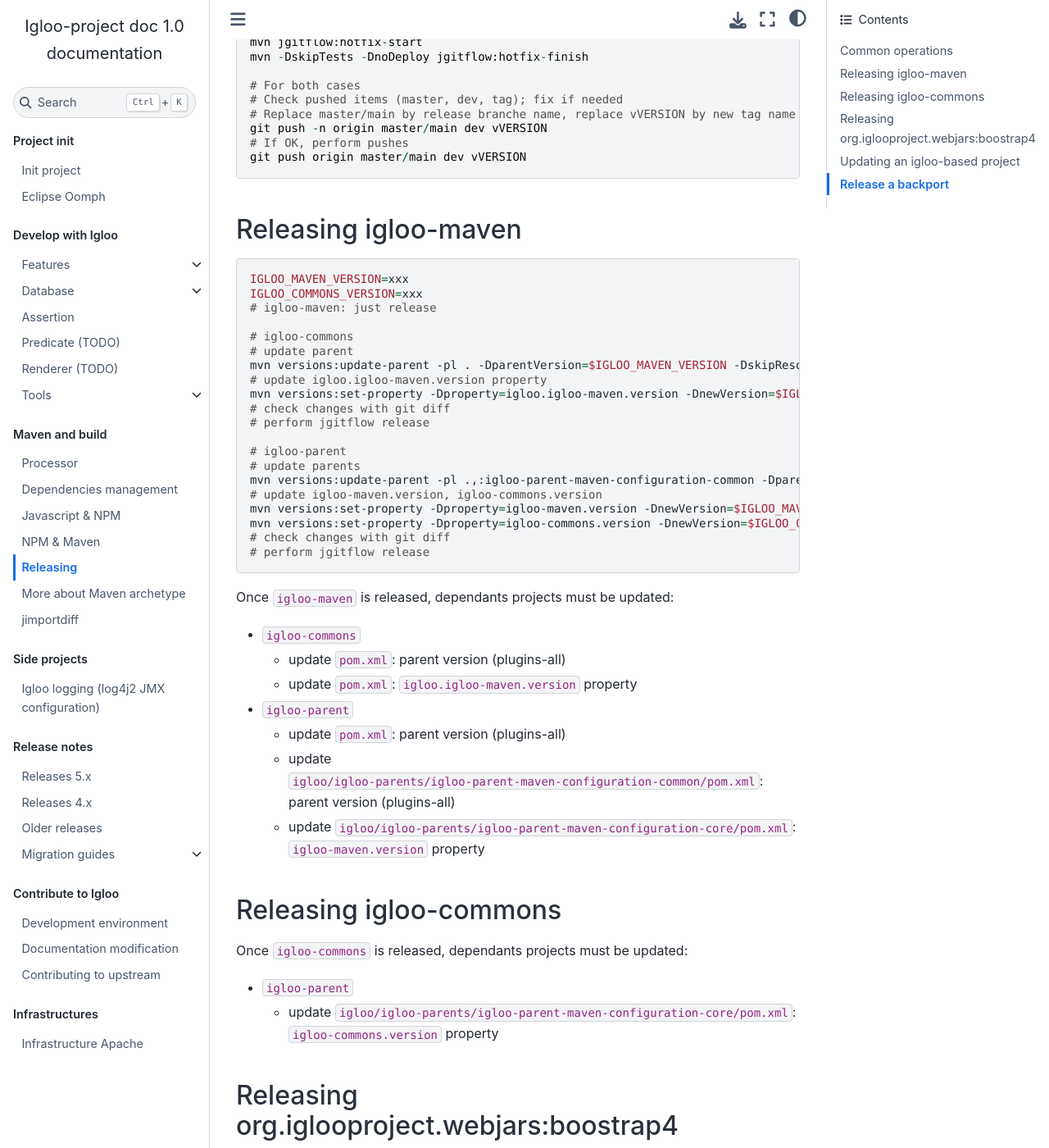
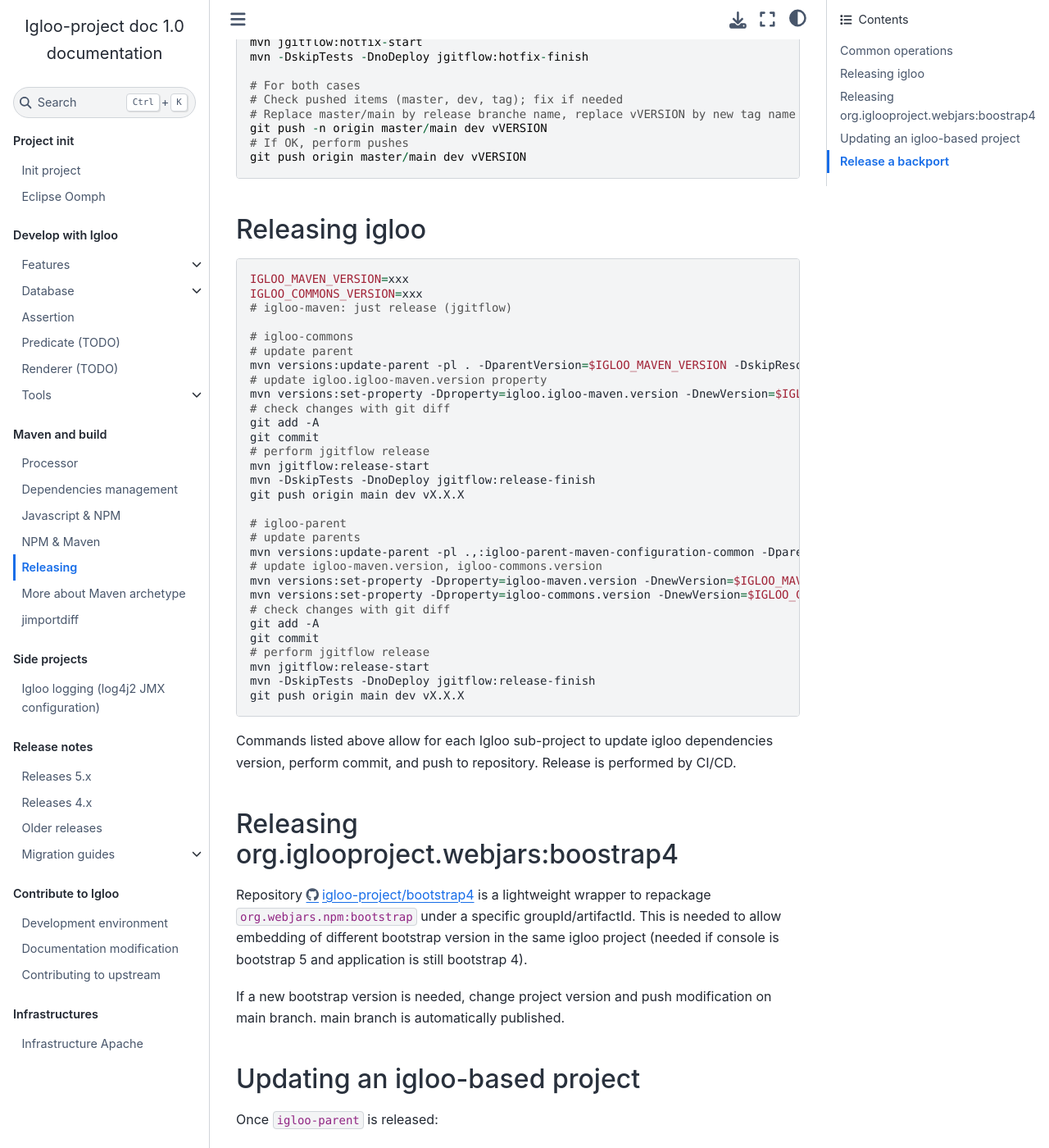
Before and after one commit to igloo-project/igloo-doc, a Sphinx documentation site: the page built from source/maven/releasing.md, in a window 1280 px wide and 1400 px high, scrolled down 339 px. Shown: the whole window at 82% size. Built offline with Sphinx 7.4.7 and the Sphinx Book theme 1.1.4, drawn with Linux system fonts in a browser that asks for light colours.

````diff
--- a/source/maven/releasing.md
+++ b/source/maven/releasing.md
@@ -23,12 +23,12 @@ git push -n origin master/main dev vVERSION
 git push origin master/main dev vVERSION
 ```
 
-## Releasing igloo-maven
+## Releasing igloo
 
 ```bash
 IGLOO_MAVEN_VERSION=xxx
 IGLOO_COMMONS_VERSION=xxx
-# igloo-maven: just release
+# igloo-maven: just release (jgitflow)
 
 # igloo-commons
 # update parent
@@ -36,7 +36,12 @@ mvn versions:update-parent -pl . -DparentVersion=$IGLOO_MAVEN_VERSION -DskipReso
 # update igloo.igloo-maven.version property
 mvn versions:set-property -Dproperty=igloo.igloo-maven.version -DnewVersion=$IGLOO_MAVEN_VERSION -DprocessAllModules=true -DgenerateBackupPoms=false
 # check changes with git diff
+git add -A
+git commit
 # perform jgitflow release
+mvn jgitflow:release-start
+mvn -DskipTests -DnoDeploy jgitflow:release-finish
+git push origin main dev vX.X.X
 
 # igloo-parent
 # update parents
@@ -45,29 +50,16 @@ mvn versions:update-parent -pl .,:igloo-parent-maven-configuration-common -Dpare
 mvn versions:set-property -Dproperty=igloo-maven.version -DnewVersion=$IGLOO_MAVEN_VERSION -DprocessAllModules=true -DgenerateBackupPoms=false
 mvn versions:set-property -Dproperty=igloo-commons.version -DnewVersion=$IGLOO_COMMONS_VERSION -DprocessAllModules=true -DgenerateBackupPoms=false
 # check changes with git diff
+git add -A
+git commit
 # perform jgitflow release
+mvn jgitflow:release-start
+mvn -DskipTests -DnoDeploy jgitflow:release-finish
+git push origin main dev vX.X.X
 ```
 
-Once `igloo-maven` is released, dependants projects must be updated:
-
-* `igloo-commons`
-
-  * update `pom.xml`: parent version (plugins-all)
-  * update `pom.xml`: `igloo.igloo-maven.version` property
-
-* `igloo-parent`
-
-  * update `pom.xml`: parent version (plugins-all)
-  * update `igloo/igloo-parents/igloo-parent-maven-configuration-common/pom.xml`: parent version (plugins-all)
-  * update `igloo/igloo-parents/igloo-parent-maven-configuration-core/pom.xml`: `igloo-maven.version` property
-
-## Releasing igloo-commons
-
-Once `igloo-commons` is released, dependants projects must be updated:
-
-* `igloo-parent`
-
-  * update `igloo/igloo-parents/igloo-parent-maven-configuration-core/pom.xml`: `igloo-commons.version` property
+Commands listed above allow for each Igloo sub-project to update igloo dependencies version, perform commit,
+and push to repository. Release is performed by CI/CD.
 
 ## Releasing org.iglooproject.webjars:boostrap4
 
````
